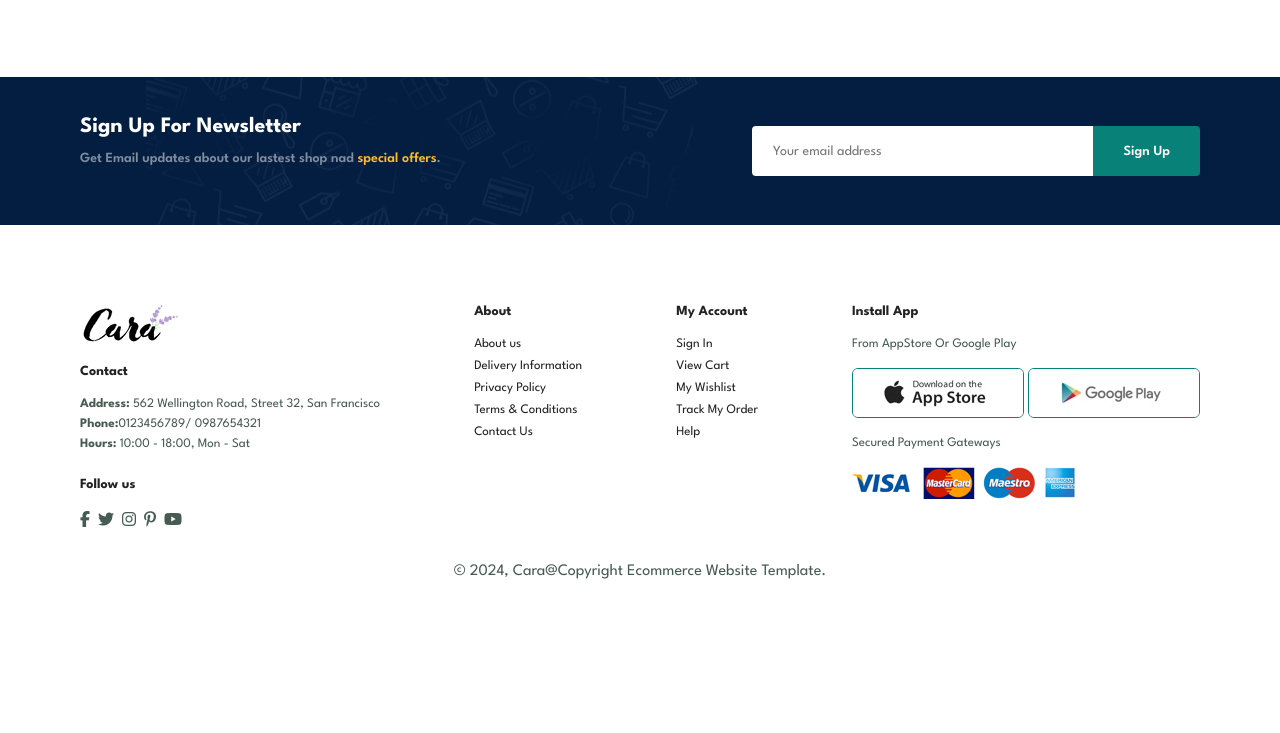
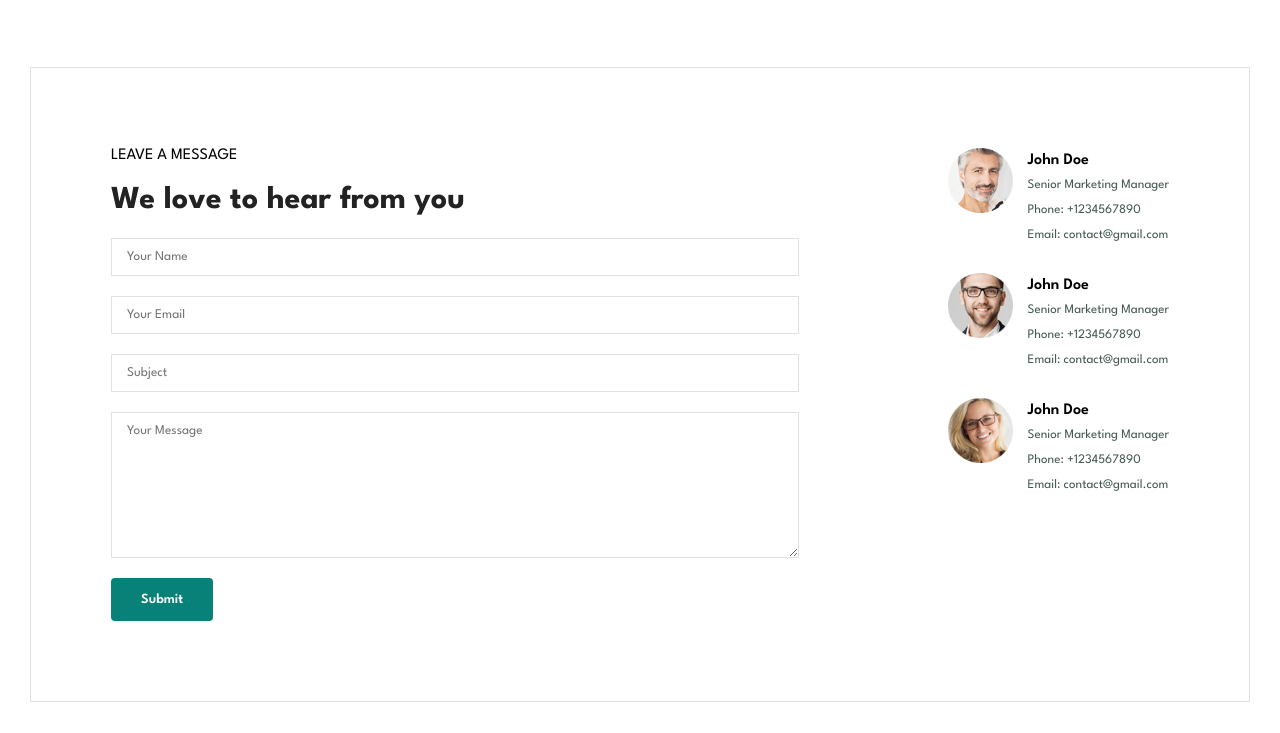
Before and after one commit to ashish10adhikari/Practice-FrontEnd-Ecommerce, a plain HTML site: page contact.html in a window 1280 px wide. Shown: the part 847-1580 px from the top of the page. Before the commit the page ends 1486 px from the top, so only its background shows below. Drawn offline with Linux system fonts and the light colour scheme.

Commit message:
completed contact.html

```diff
--- a/contact.html
+++ b/contact.html
@@ -66,6 +66,38 @@
                 src="https://www.google.com/maps/embed?pb=!1m18!1m12!1m3!1d799.3525694536876!2d84.42952688259227!3d27.678562831495434!2m3!1f0!2f0!3f0!3m2!1i1024!2i768!4f13.1!3m3!1m2!1s0x3994fb28bdc01095%3A0xe3a546b17da5024d!2sBharatpur%20Airport!5e1!3m2!1sen!2snp!4v1734188828792!5m2!1sen!2snp"
                 width="600" height="450" style="border:0;" allowfullscreen="" loading="lazy"
                 referrerpolicy="no-referrer-when-downgrade"></iframe>
+        </div>
+    </div>
+
+    <div id="form-details">
+        <form action="">
+            <span>LEAVE A MESSAGE</span>
+            <h2>We love to hear from you</h2>
+            <input type="text" placeholder="Your Name">
+            <input type="text" placeholder="Your Email">
+            <input type="text" placeholder="Subject">
+            <textarea name="" id="" cols="30" rows="10" placeholder="Your Message"></textarea>
+            <button class="normal">Submit</button>
+        </form>
+
+        <div class="people">
+            <div>
+                <img src="img/people/1.png" alt="">
+                <p><span>John Doe</span> Senior Marketing Manager <br> Phone: +1234567890 <br> Email: contact@gmail.com
+                </p>
+            </div>
+
+            <div>
+                <img src="img/people/2.png" alt="">
+                <p><span>John Doe</span> Senior Marketing Manager <br> Phone: +1234567890 <br> Email: contact@gmail.com
+                </p>
+            </div>
+
+            <div>
+                <img src="img/people/3.png" alt="">
+                <p><span>John Doe</span> Senior Marketing Manager <br> Phone: +1234567890 <br> Email: contact@gmail.com
+                </p>
+            </div>
         </div>
     </div>
 
--- a/style.css
+++ b/style.css
@@ -606,6 +606,14 @@ footer .copyright {
   #newsletter .form {
     width: 70%;
   }
+
+  #form-details{
+    padding: 10px;
+  }
+
+  #form-details form{
+    width: 50%;
+  }
 }
 
 @media (max-width: 477px) {
@@ -723,6 +731,22 @@ footer .copyright {
   }
 
   #about-app .video{
+    width: 100%;
+  }
+
+  #contact-details{
+    flex-direction: column;
+  }
+
+  #contact-details .details{
+    width: 100%;
+  }
+
+  #form-details{
+    flex-direction: column;
+  }
+
+  #contact-details .map{
     width: 100%;
   }
 }
@@ -940,11 +964,13 @@ footer .copyright {
   width: 40%;
 }
 
-#contact-details .details span{
+#contact-details .details span,
+#form-details form{
   font-style: 12px;
 }
 
-#contact-details .details h2{
+#contact-details .details h2,
+#form-details form h2{
   font-size: 32px;
   line-height: 35px;
   padding: 20px 0;
@@ -981,4 +1007,58 @@ footer .copyright {
   height: 100%;
 }
 
+#form-details{
+  display: flex;
+  justify-content: space-between;
+  margin: 30px;
+  padding: 80px;
+  border: 1px solid #e1e1e1;
+}
+
+#form-details form{
+  width: 65%;
+  display: flex;
+  flex-direction: column;
+  align-items: flex-start;
+}
+
+#form-details form input,
+#form-details form textarea{
+  width: 100%;
+  padding: 12px 15px;
+  outline: none;
+  margin-bottom: 20px;
+  border: 1px solid #e1e1e1;
+}
+
+#form-details form button{
+  background-color: #088178;
+  color: #fff;
+}
+
+#form-details .people div{
+  padding-bottom: 25px;
+  display: flex;
+  align-items: flex-start;
+}
+
+#form-details .people div img{
+  width: 65px;
+  height: 65px;
+  object-fit: cover;
+  margin-right: 15px;
+}
+
+#form-details .people div p{
+  margin: 0;
+  font-size: 13px;
+  line-height: 25px;
+}
+
+#form-details .people div p span{
+  display: block;
+  font-size: 16px;
+  font-weight: 600;
+  color: #000;
+}
 /*Contact page*/
```
